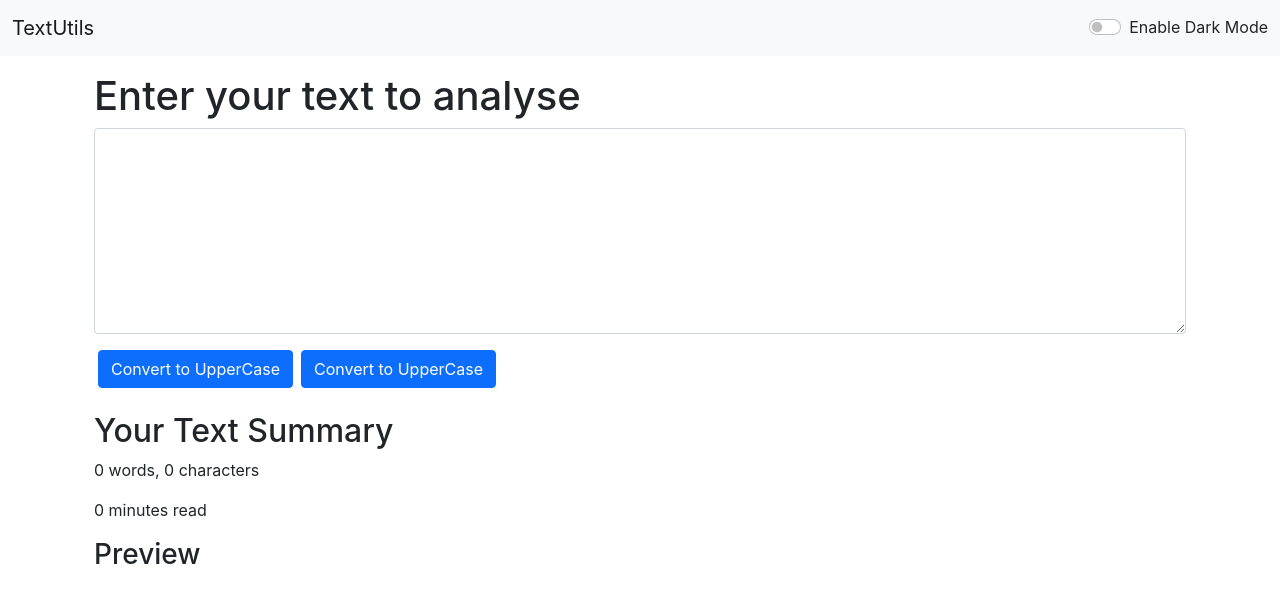
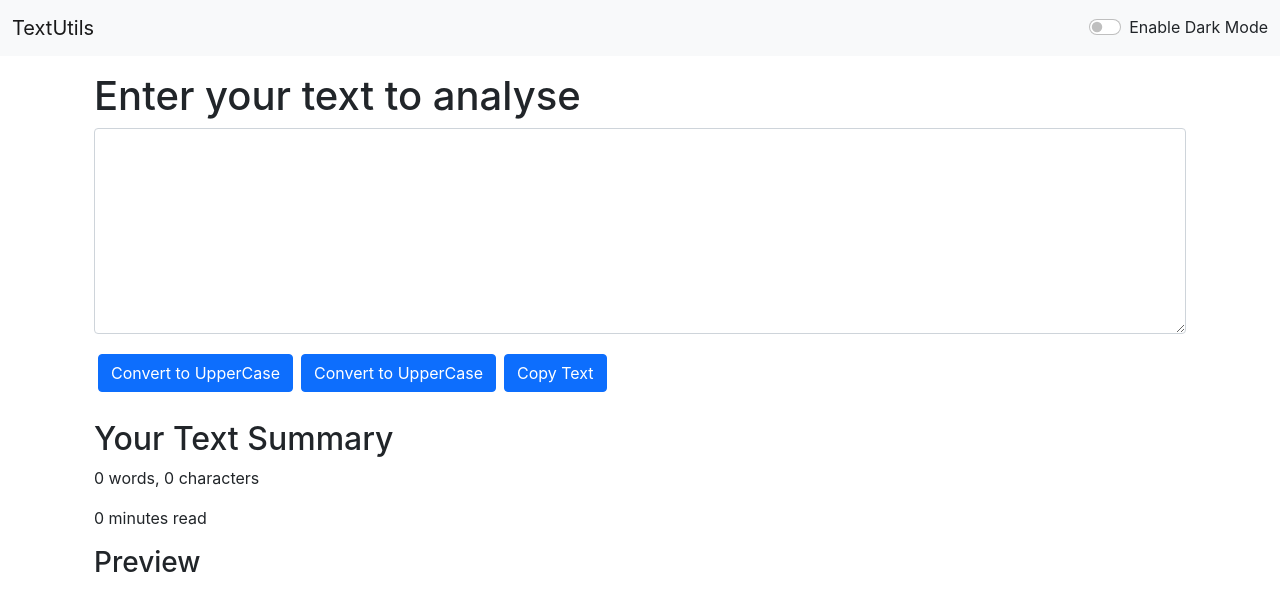
Before and after one commit to mayankbohra/textUtils, a React (Create React App) app: page / in a window 1280 px wide. Shown: the top 610 px of the page. Built offline with nearby package versions, Linux system fonts and the light colour scheme.

Commit message:
update TextForm.js

```diff
--- a/src/components/TextForm.js
+++ b/src/components/TextForm.js
@@ -9,6 +9,13 @@ const TextForm = (props) => {
         setText(text.toLowerCase());
     }
 
+    const handleCopy = () => {
+        props.showAlert("Text copied successfully", "success");
+        const text = document.getElementById("myBox");
+        text.select();
+        navigator.clipboard.writeText(text.value);
+    }
+
     const handleOnChange = (event) => {
         setText(event.target.value);
     }
@@ -18,14 +25,15 @@ const TextForm = (props) => {
     return (
         <>
         <div className="container">
-            <h1>{props.heading}</h1>
+            <h1 className={`text-${props.mode==='light'?'dark':'light'}`}>{props.heading}</h1>
             <div className="mb-3">
                 <textarea className="form-control" value={text} onChange={handleOnChange} id="myBox" rows="8"></textarea>
             </div>
-            <button className="btn btn-primary mx-1" onClick={handleUpClicked}>Convert to UpperCase</button>
-            <button className="btn btn-primary mx-1" onClick={handleLoClicked}>Convert to UpperCase</button>
+            <button className="btn btn-primary mx-1 my-1" onClick={handleUpClicked}>Convert to UpperCase</button>
+            <button className="btn btn-primary mx-1 my-1" onClick={handleLoClicked}>Convert to UpperCase</button>
+            <button className="btn btn-primary mx-1 my-1" onClick={handleCopy}>Copy Text</button>
         </div>
-        <div className="container mt-4">
+        <div className={`container mt-4 text-${props.mode==='light'?'dark':'light'}`}>
             <h2>Your Text Summary</h2>
             <p>{text.trim()==='' ? 0 : text.trim().split(" ").length} words, {text.length} characters</p>
             <p>{0.008 * (text.trim()==='' ? 0 : text.trim().split(" ").length)} minutes read</p>
```
